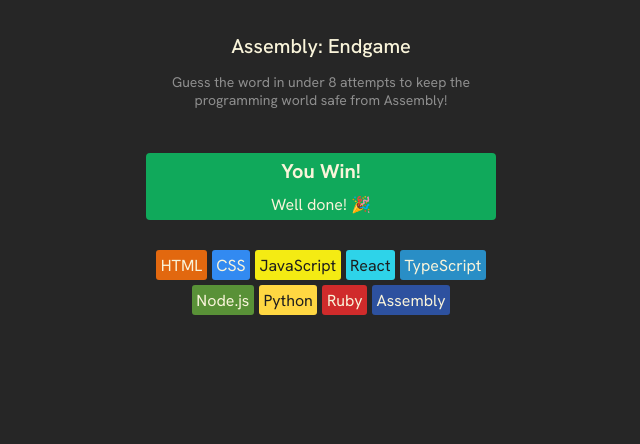
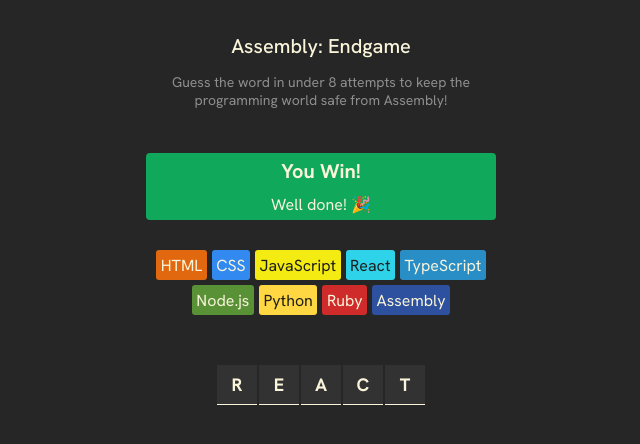
Before and after one commit to surya-441/first-react, a React (Vite) app: page /assembly-endgame in a window 1280 px wide. Shown: the top 444 px of the page, without its empty margins (319-959 px from the left). Built offline with nearby package versions, Linux system fonts and the light colour scheme; no server answers; what @huggingface/inference would draw is missing.

Commit message:
added currentWord

```diff
--- a/src/componenets/AssemblyEndgameMain.css
+++ b/src/componenets/AssemblyEndgameMain.css
@@ -32,3 +32,21 @@
     padding: 4.5px;
     border-radius: 3px;
 }
+.current-word {
+    margin-top: 50px;
+    display: flex;
+    justify-content: center;
+    gap: 2px;
+}
+.current-word > span {
+    display: flex;
+    align-items: center;
+    justify-content: center;
+    background-color: #323232;
+    color: #F9F4DA;
+    width: 40px;
+    height: 40px;
+    font-size: 1.125rem;
+    font-weight: 700;
+    border-bottom: solid 1px #F9F4DA;
+}
--- a/src/componenets/AssemblyEndgameMain.jsx
+++ b/src/componenets/AssemblyEndgameMain.jsx
@@ -1,12 +1,19 @@
 import './AssemblyEndgameMain.css';
 import { languages } from '../languages';
 import { nanoid } from 'nanoid';
+import { useState } from 'react';
 function AssemblyEndgameMain() {
+    const [ currentWord, setCurrentWord ] = useState('react');
     const languageElements = languages.map((language) =>
         <span  key={nanoid()}
             style={{backgroundColor: language.backgroundColor, color: language.color}}
         >
             {language.name}
+        </span>
+    )
+    const currentWordArray = currentWord.split("").map((ch) =>
+        <span key={nanoid()}>
+            {ch.toUpperCase()}
         </span>
     )
     return (
@@ -18,6 +25,9 @@
             <section className='language-chips'>
                 {languageElements}
             </section>
+            <section className='current-word'>
+                {currentWordArray}
+            </section>
         </main>
     );
 }
```
